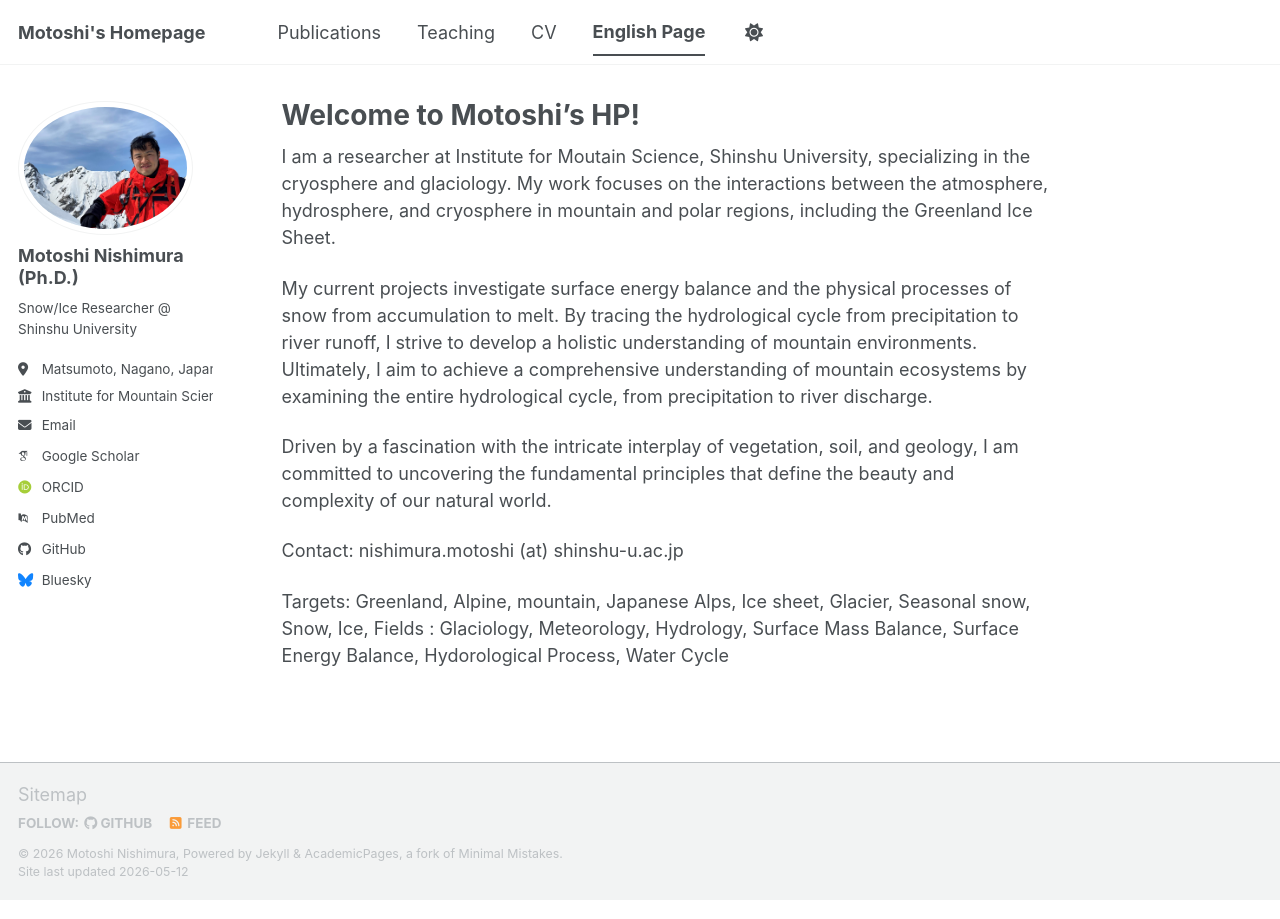
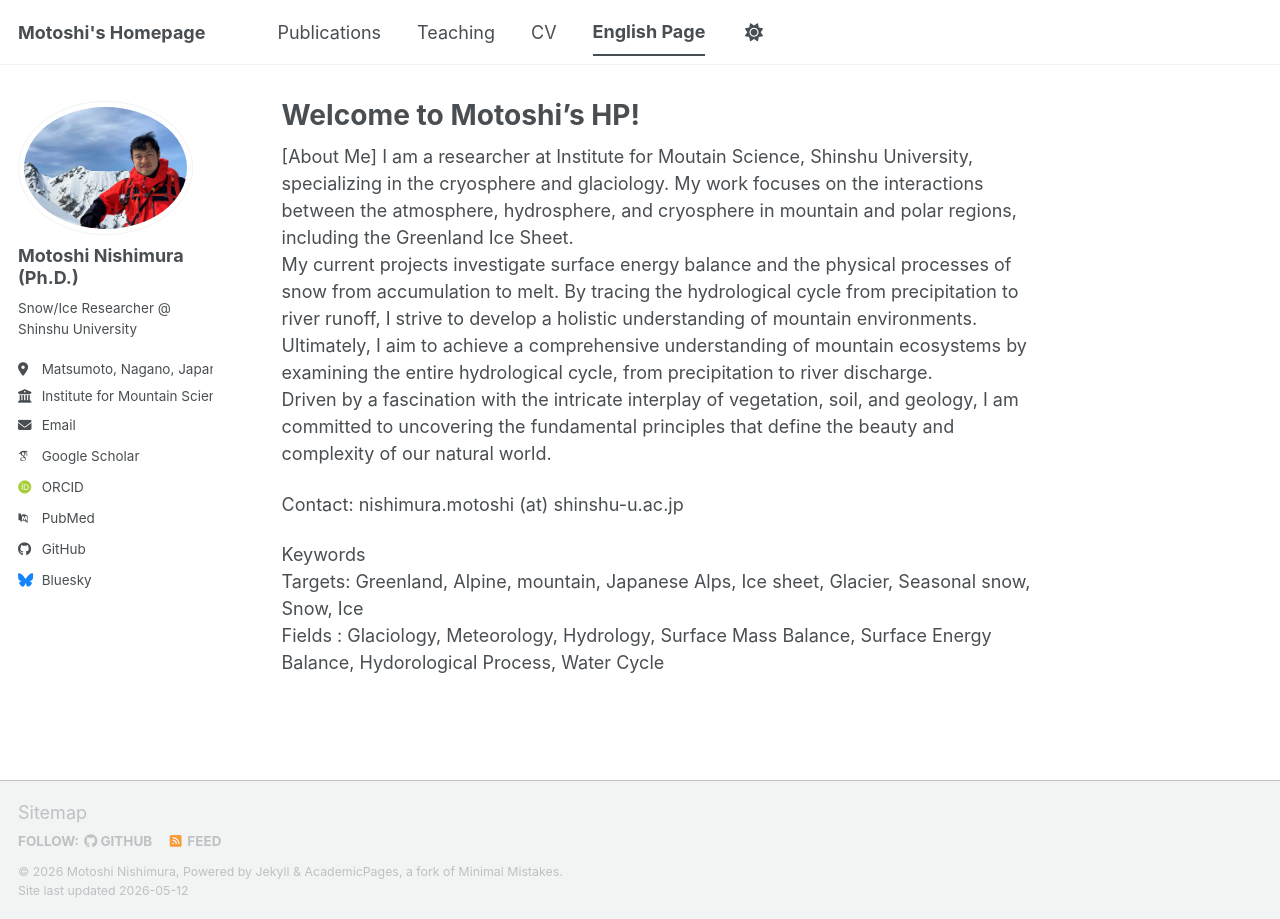
Before and after one commit to MotoshiNishimura/MotoshiNishimura.github.io, a Jekyll site: the page built from _pages/about_en.md, in a window 1280 px wide. Built offline with Jekyll 4.4.1, drawn with Linux system fonts in a browser that asks for light colours; some web fonts are replaced; a script bundle is joined from its source files by our own code; library files that are not in the unit come from our copies.

Commit message:
Update about_en.md

```diff
--- a/_pages/about_en.md
+++ b/_pages/about_en.md
@@ -3,14 +3,13 @@ permalink: /about_en/
 title: "Welcome to Motoshi's HP!"
 author_profile: true
 ---
-I am a researcher at Institute for Moutain Science, Shinshu University, specializing in the cryosphere and glaciology. My work focuses on the interactions between the atmosphere, hydrosphere, and cryosphere in mountain and polar regions, including the Greenland Ice Sheet.
-
-My current projects investigate surface energy balance and the physical processes of snow from accumulation to melt. By tracing the hydrological cycle from precipitation to river runoff, I strive to develop a holistic understanding of mountain environments. Ultimately, I aim to achieve a comprehensive understanding of mountain ecosystems by examining the entire hydrological cycle, from precipitation to river discharge.
-
-Driven by a fascination with the intricate interplay of vegetation, soil, and geology, I am committed to uncovering the fundamental principles that define the beauty and complexity of our natural world.
+[About Me]
+  I am a researcher at Institute for Moutain Science, Shinshu University, specializing in the cryosphere and glaciology. My work focuses on the interactions between the atmosphere, hydrosphere, and cryosphere in mountain and polar regions, including the Greenland Ice Sheet.<br>
+  My current projects investigate surface energy balance and the physical processes of snow from accumulation to melt. By tracing the hydrological cycle from precipitation to river runoff, I strive to develop a holistic understanding of mountain environments. Ultimately, I aim to achieve a comprehensive understanding of mountain ecosystems by examining the entire hydrological cycle, from precipitation to river discharge.<br>
+  Driven by a fascination with the intricate interplay of vegetation, soil, and geology, I am committed to uncovering the fundamental principles that define the beauty and complexity of our natural world.
 
 Contact: nishimura.motoshi (at) shinshu-u.ac.jp
 
-<Keywords>
-Targets: Greenland, Alpine, mountain, Japanese Alps, Ice sheet, Glacier, Seasonal snow, Snow, Ice,
+Keywords<br>
+Targets: Greenland, Alpine, mountain, Japanese Alps, Ice sheet, Glacier, Seasonal snow, Snow, Ice<br>
 Fields : Glaciology, Meteorology, Hydrology, Surface Mass Balance, Surface Energy Balance, Hydorological Process, Water Cycle
```
